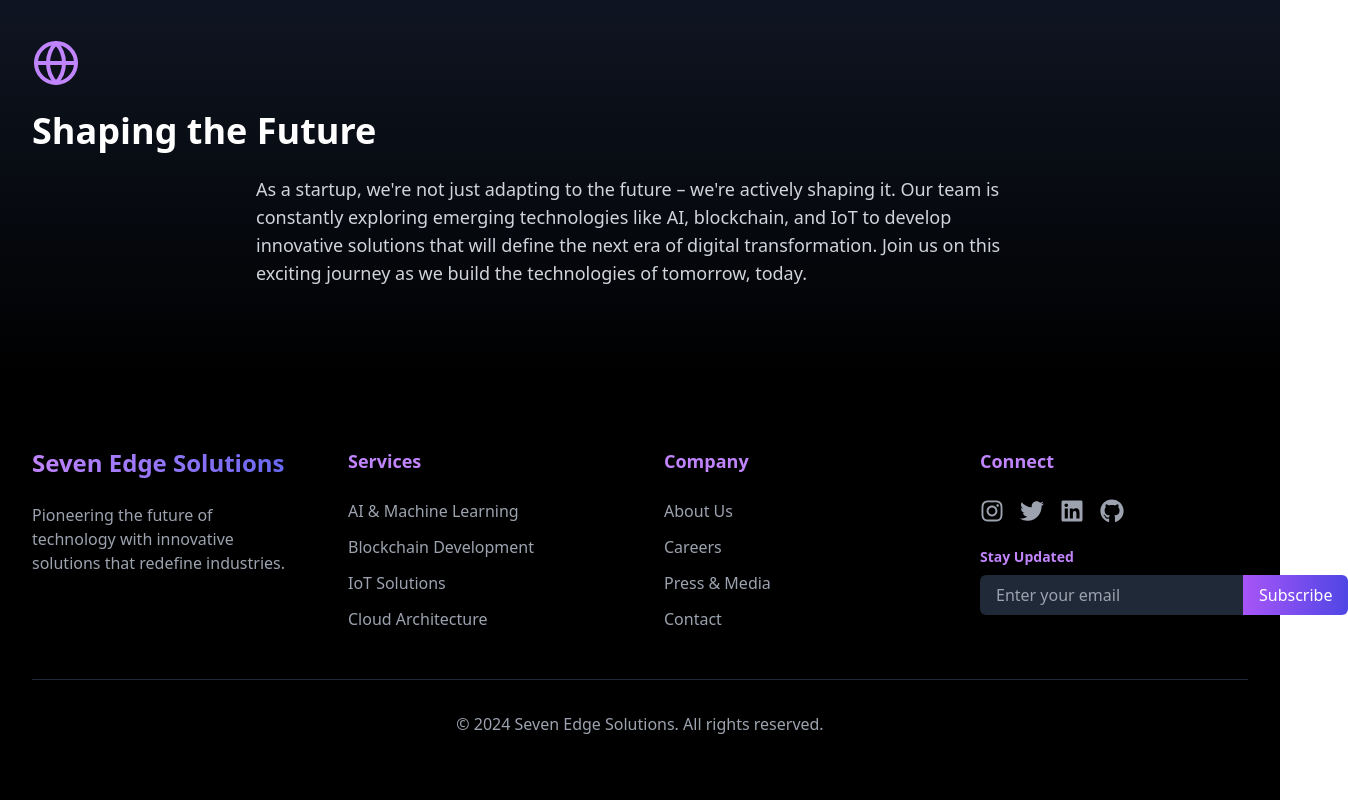
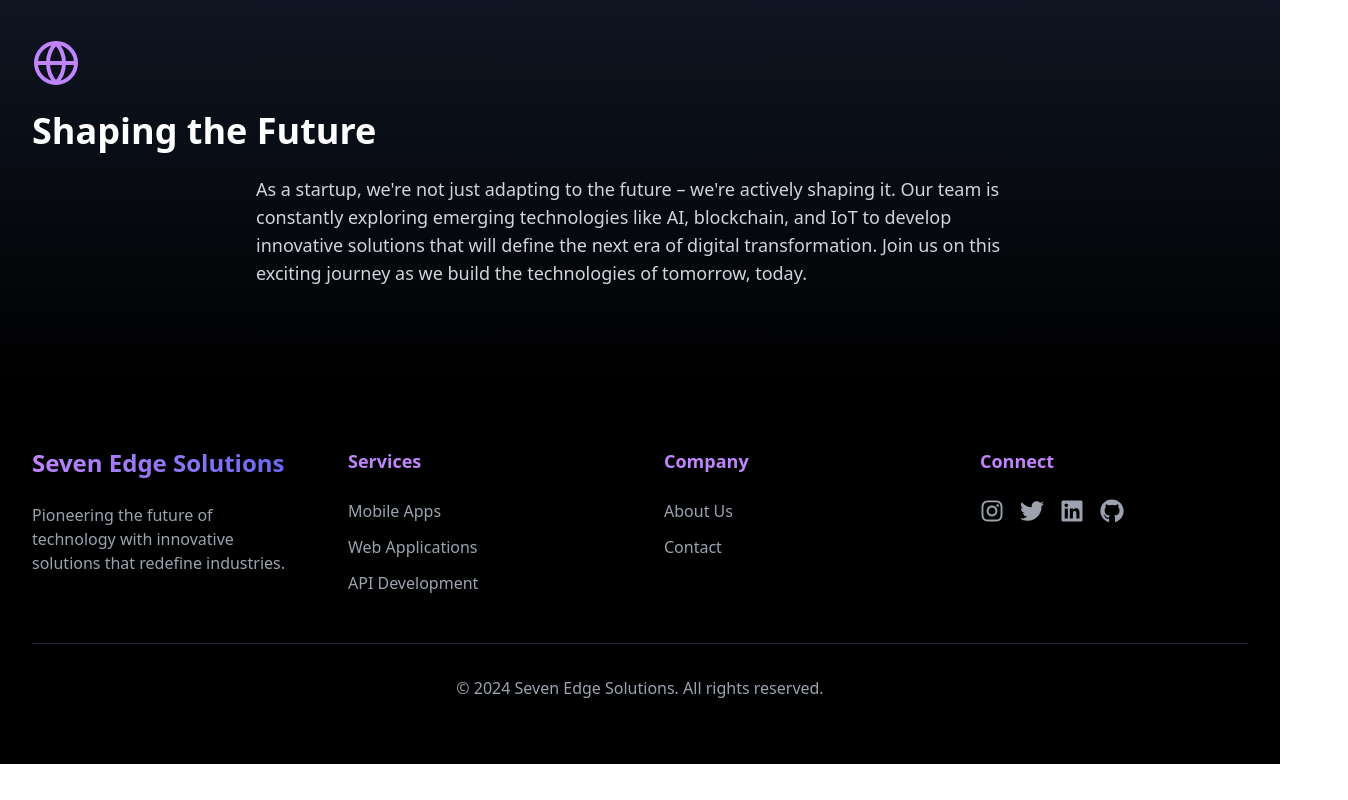
Before and after one commit to JoelWillams2021/7Edge-Solutions, a React (Vite) app in the folder Website/: page /about-us in a window 1280 px wide. Shown: the part 4199-4999 px from the top of the page, 1348 px wide, since content can reach past the window. After the commit the page ends 4963 px from the top, so only its background shows below. Built offline with nearby package versions, Linux system fonts and the light colour scheme; the HTML template or start-up script is replaced by a standard one.

Commit message:
Made some content changes

```diff
--- a/Website/index.html
+++ b/Website/index.html
@@ -5,7 +5,7 @@
     <link href="https://fonts.googleapis.com/css2?family=Montserrat:ital,wght@0,100..900;1,100..900&display=swap" rel="stylesheet">
     <link rel="icon" type="image/svg+xml" href="/pencil.svg" />
     <meta name="viewport" content="width=device-width, initial-scale=1.0" />
-    <title>7edge Solutions</title>
+    <title>7 Edge Solutions</title>
   </head>
   <body>
     <div id="root"></div>
--- a/Website/src/AboutUs.tsx
+++ b/Website/src/AboutUs.tsx
@@ -129,23 +129,18 @@ const Footer: React.FC = () => {
             <h4 className="text-lg font-semibold mb-6 text-purple-400">Services</h4>
             <ul className="space-y-3">
               <li>
-                <a href="/" className="text-gray-400 hover:text-white transition-colors">
-                  AI & Machine Learning
+                <a href="/portfolio" className="text-gray-400 hover:text-white transition-colors">
+                  Mobile Apps
                 </a>
               </li>
               <li>
-                <a href="/" className="text-gray-400 hover:text-white transition-colors">
-                  Blockchain Development
+                <a href="/portfolio" className="text-gray-400 hover:text-white transition-colors">
+                  Web Applications
                 </a>
               </li>
               <li>
-                <a href="/" className="text-gray-400 hover:text-white transition-colors">
-                  IoT Solutions
-                </a>
-              </li>
-              <li>
-                <a href="/" className="text-gray-400 hover:text-white transition-colors">
-                  Cloud Architecture
+                <a href="/portfolio" className="text-gray-400 hover:text-white transition-colors">
+                  API Development
                 </a>
               </li>
             </ul>
@@ -160,16 +155,6 @@ const Footer: React.FC = () => {
               <li>
                 <a href="/about-us" className="text-gray-400 hover:text-white transition-colors">
                   About Us
-                </a>
-              </li>
-              <li>
-                <a href="/careers" className="text-gray-400 hover:text-white transition-colors">
-                  Careers
-                </a>
-              </li>
-              <li>
-                <a href="/press" className="text-gray-400 hover:text-white transition-colors">
-                  Press & Media
                 </a>
               </li>
               <li>
@@ -218,24 +203,6 @@ const Footer: React.FC = () => {
               >
                 <FaGithub size={24} />
               </motion.a>
-            </div>
-            <div className="mt-6">
-              <h5 className="text-sm font-semibold mb-2 text-purple-400">Stay Updated</h5>
-              <form className="flex">
-                <input
-                  type="email"
-                  placeholder="Enter your email"
-                  className="bg-gray-800 text-white px-4 py-2 rounded-l-md focus:outline-none focus:ring-2 focus:ring-purple-500"
-                />
-                <motion.button
-                  type="submit"
-                  className="bg-gradient-to-r from-purple-500 to-indigo-600 text-white px-4 py-2 rounded-r-md"
-                  whileHover={{ scale: 1.05 }}
-                  whileTap={{ scale: 0.95 }}
-                >
-                  Subscribe
-                </motion.button>
-              </form>
             </div>
           </motion.div>
         </div>
@@ -516,7 +483,7 @@ const TeamSection: React.FC = () => {
               whileInView={{ opacity: 1, x: 0 }}
               transition={{ duration: 0.5, delay: 0.5 }}
             >
-              While we may be a startup, our collective experience spans decades across various tech domains. We're committed to fostering a culture of continuous learning, collaboration, and innovation, ensuring that we're always at the cutting edge of technology trends and best practices.
+              While we may be a startup, our collective experience spans years across various tech domains. We're committed to fostering a culture of continuous learning, collaboration, and innovation, ensuring that we're always at the cutting edge of technology trends and best practices.
             </motion.p>
           </div>
           <motion.div
--- a/Website/src/ContactForm.tsx
+++ b/Website/src/ContactForm.tsx
@@ -170,23 +170,18 @@ const Footer: React.FC = () => {
             <h4 className="text-lg font-semibold mb-6 text-purple-400">Services</h4>
             <ul className="space-y-3">
               <li>
-                <a href="/" className="text-gray-400 hover:text-white transition-colors">
-                  AI & Machine Learning
+                <a href="/portfolio" className="text-gray-400 hover:text-white transition-colors">
+                  Mobile Apps
                 </a>
               </li>
               <li>
-                <a href="/" className="text-gray-400 hover:text-white transition-colors">
-                  Blockchain Development
+                <a href="/portfolio" className="text-gray-400 hover:text-white transition-colors">
+                  Web Development
                 </a>
               </li>
               <li>
-                <a href="/" className="text-gray-400 hover:text-white transition-colors">
-                  IoT Solutions
-                </a>
-              </li>
-              <li>
-                <a href="/" className="text-gray-400 hover:text-white transition-colors">
-                  Cloud Architecture
+                <a href="/portfolio" className="text-gray-400 hover:text-white transition-colors">
+                  API Development
                 </a>
               </li>
             </ul>
@@ -201,16 +196,6 @@ const Footer: React.FC = () => {
               <li>
                 <a href="/about-us" className="text-gray-400 hover:text-white transition-colors">
                   About Us
-                </a>
-              </li>
-              <li>
-                <a href="/careers" className="text-gray-400 hover:text-white transition-colors">
-                  Careers
-                </a>
-              </li>
-              <li>
-                <a href="/press" className="text-gray-400 hover:text-white transition-colors">
-                  Press & Media
                 </a>
               </li>
               <li>
@@ -259,24 +244,6 @@ const Footer: React.FC = () => {
               >
                 <FaGithub size={24} />
               </motion.a>
-            </div>
-            <div className="mt-6">
-              <h5 className="text-sm font-semibold mb-2 text-purple-400">Stay Updated</h5>
-              <form className="flex">
-                <input
-                  type="email"
-                  placeholder="Enter your email"
-                  className="bg-gray-800 text-white px-4 py-2 rounded-l-md focus:outline-none focus:ring-2 focus:ring-purple-500"
-                />
-                <motion.button
-                  type="submit"
-                  className="bg-gradient-to-r from-purple-500 to-indigo-600 text-white px-4 py-2 rounded-r-md"
-                  whileHover={{ scale: 1.05 }}
-                  whileTap={{ scale: 0.95 }}
-                >
-                  Subscribe
-                </motion.button>
-              </form>
             </div>
           </motion.div>
         </div>
--- a/Website/src/Landing.tsx
+++ b/Website/src/Landing.tsx
@@ -499,9 +499,9 @@ const Footer: React.FC = React.memo(() => {
           >
             <h4 className="text-lg font-semibold mb-6 text-purple-400">Services</h4>
             <ul className="space-y-3">
-              <li><a href="/" className="text-gray-400 hover:text-white transition-colors">Mobile Apps</a></li>
-              <li><a href="/" className="text-gray-400 hover:text-white transition-colors">Web Applications</a></li>
-              <li><a href="/" className="text-gray-400 hover:text-white transition-colors">API Development</a></li>
+              <li><a href="/portfolio" className="text-gray-400 hover:text-white transition-colors">Mobile Apps</a></li>
+              <li><a href="/portfolio" className="text-gray-400 hover:text-white transition-colors">Web Applications</a></li>
+              <li><a href="/portfolio" className="text-gray-400 hover:text-white transition-colors">API Development</a></li>
             </ul>
           </motion.div>
           <motion.div
@@ -514,7 +514,6 @@ const Footer: React.FC = React.memo(() => {
             <ul className="space-y-3">
               <li><a href="/about-us" className="text-gray-400 hover:text-white transition-colors">About Us</a></li>
               <li><a href="/contact" className="text-gray-400 hover:text-white transition-colors">Contact</a></li>
-              <li><a href="/careers" className="text-gray-400 hover:text-white transition-colors">Careers</a></li>
             </ul>
           </motion.div>
           <motion.div
--- a/Website/src/Portfolio.tsx
+++ b/Website/src/Portfolio.tsx
@@ -165,7 +165,7 @@ const EnhancedHeroSection: React.FC = () => {
             animate={{ opacity: 1, y: 0 }}
             transition={{ duration: 0.5, delay: 0.2 }}
           >
-            Pioneering AI, Blockchain, and Cloud solutions that transform industries and drive innovation
+            Pioneering AI, Web, and Cloud solutions that transform industries and drives innovation
           </motion.p>
           <motion.button
             className="bg-gradient-to-r from-purple-500 to-indigo-600 text-white px-8 py-4 rounded-full text-lg font-medium hover:from-purple-600 hover:to-indigo-700 transition-all duration-300 shadow-lg hover:shadow-xl"
@@ -205,9 +205,7 @@ const StatCard: React.FC<{ icon: React.ReactNode; value: string; label: string }
 const StartupProgressSection: React.FC = () => {
   const stats = [
     { icon: <Users />, value: "Alpha", label: "Development Stage" },
-    { icon: <Briefcase />, value: "3", label: "Pilot Projects" },
-    { icon: <Award />, value: "2", label: "Research Patents Pending" },
-    { icon: <Cpu />, value: "4", label: "Core Technologies" },
+    { icon: <Cpu />, value: "7", label: "Core Technologies" },
   ]
 
   return (
@@ -221,15 +219,18 @@ const StartupProgressSection: React.FC = () => {
         >
           Our Startup Journey
         </motion.h2>
-        <div className="grid grid-cols-2 md:grid-cols-4 gap-8">
+        <div className="flex flex-wrap justify-center gap-8">
           {stats.map((stat, index) => (
-            <StatCard key={index} {...stat} />
+            <div key={index} className="w-full sm:w-1/2 md:w-1/3 lg:w-1/4">
+              <StatCard {...stat} />
+            </div>
           ))}
         </div>
       </div>
     </section>
   )
 }
+
 
 const EnhancedProjectCard: React.FC<{ title: string; description: string; icon: React.ReactNode; index: number }> = ({
   title,
@@ -396,10 +397,10 @@ const EnhancedTechnologiesSection: React.FC = () => {
 
 const StartupMilestonesSection: React.FC = () => {
   const milestones = [
-    { title: "Concept Validation", description: "Successfully validated our core technology concept" },
-    { title: "Seed Funding", description: "Secured initial seed funding to accelerate development" },
-    { title: "Beta Launch", description: "Launched beta version to early adopters for feedback" },
-    { title: "First Enterprise Client", description: "Onboarded our first enterprise client for a pilot project" },
+    { title: "Enhance Customer Satisfaction", description: "Focus on delievering reliable, high-quality software solutions to our clients" },
+    { title: "Expand Market Reach", description: "Build the company's prescene in key target markets by utilizing key partnerships and networking strategies" },
+    { title: "Drive Innovation through R&D", description: "Dedicate resources through research and development to stay ahead of industry trends and create cutting-edge software solutions" },
+    { title: "Building a Strong Talent Pool", description: "Build a network of passionate, top of the line technical talent to drive company growth" },
   ]
 
   return (
@@ -411,7 +412,7 @@ const StartupMilestonesSection: React.FC = () => {
           whileInView={{ opacity: 1, y: 0 }}
           transition={{ duration: 0.5 }}
         >
-          Our Startup Milestones
+          Our Business Goals
         </motion.h2>
         <div className="grid grid-cols-1 md:grid-cols-2 gap-8">
           {milestones.map((milestone, index) => (
@@ -467,25 +468,11 @@ const TestimonialsSection: React.FC = () => {
   const testimonials = [
     {
       quote:
-        "Seven Edge Solutions has shown incredible potential with their innovative approach to AI integration. Their team's expertise is evident in the early results of our collaboration.",
-      author: 'Dr. Emily Chen',
-      role: 'CTO, TechStart Innovations',
-      image: '/placeholder.svg?height=200&width=200',
-    },
-    {
-      quote:
-        "As an early adopter of Seven Edge's technology, I'm impressed by their commitment to pushing the boundaries of what's possible in blockchain solutions.",
-      author: 'Michael Rodriguez',
-      role: 'Founder, BlockChain Ventures',
-      image: '/placeholder.svg?height=200&width=200',
-    },
-    {
-      quote:
-        "Seven Edge's approach to cloud architecture is refreshing. Their solutions, though in early stages, show promise for scalability and efficiency.",
-      author: 'Sarah Johnson',
-      role: 'Cloud Architect, FutureTech Inc.',
-      image: '/placeholder.svg?height=200&width=200',
-    },
+        "I am delighted to express my sincere appreciation for the exceptional services provided by 7 Edge Solutions. As a fellow young business owner, I was amazed by their prowess in coding, conducting meetings, and crafting well-written paragraphs, among other essential tasks. Despite being a small business with team members still in school, their dedication and talent shone through brilliantly",
+      author: 'Ryan Paige',
+      role: 'Photogrpaher & Entrepreneur',
+      image: '../images/paige.jpg',
+    }
   ]
 
   useEffect(() => {
@@ -504,7 +491,7 @@ const TestimonialsSection: React.FC = () => {
           whileInView={{ opacity: 1, y: 0 }}
           transition={{ duration: 0.5 }}
         >
-          What Our Early Adopters Say
+          What Our Clients Say
         </motion.h2>
         <div className="relative h-[300px] md:h-[250px]">
           <AnimatePresence mode="wait">
@@ -552,23 +539,18 @@ const Footer: React.FC = () => {
             <h4 className="text-lg font-semibold mb-6 text-purple-400">Services</h4>
             <ul className="space-y-3">
               <li>
-                <a href="/" className="text-gray-400 hover:text-white transition-colors">
-                  AI & Machine Learning
+                <a href="/portfolio" className="text-gray-400 hover:text-white transition-colors">
+                  Mobile Apps
                 </a>
               </li>
               <li>
-                <a href="/" className="text-gray-400 hover:text-white transition-colors">
-                  Blockchain Development
+                <a href="/portfolio" className="text-gray-400 hover:text-white transition-colors">
+                  Web Development
                 </a>
               </li>
               <li>
-                <a href="/" className="text-gray-400 hover:text-white transition-colors">
-                  IoT Solutions
-                </a>
-              </li>
-              <li>
-                <a href="/" className="text-gray-400 hover:text-white transition-colors">
-                  Cloud Architecture
+                <a href="/portfolio" className="text-gray-400 hover:text-white transition-colors">
+                  API Development
                 </a>
               </li>
             </ul>
@@ -583,16 +565,6 @@ const Footer: React.FC = () => {
               <li>
                 <a href="/about-us" className="text-gray-400 hover:text-white transition-colors">
                   About Us
-                </a>
-              </li>
-              <li>
-                <a href="/careers" className="text-gray-400 hover:text-white transition-colors">
-                  Careers
-                </a>
-              </li>
-              <li>
-                <a href="/press" className="text-gray-400 hover:text-white transition-colors">
-                  Press & Media
                 </a>
               </li>
               <li>
@@ -642,24 +614,6 @@ const Footer: React.FC = () => {
                 <FaGithub size={24} />
               </motion.a>
             </div>
-            <div className="mt-6">
-              <h5 className="text-sm font-semibold mb-2 text-purple-400">Stay Updated</h5>
-              <form className="flex">
-                <input
-                  type="email"
-                  placeholder="Enter your email"
-                  className="bg-gray-800 text-white px-4 py-2 rounded-l-md focus:outline-none focus:ring-2 focus:ring-purple-500"
-                />
-                <motion.button
-                  type="submit"
-                  className="bg-gradient-to-r from-purple-500 to-indigo-600 text-white px-4 py-2 rounded-r-md"
-                  whileHover={{ scale: 1.05 }}
-                  whileTap={{ scale: 0.95 }}
-                >
-                  Subscribe
-                </motion.button>
-              </form>
-            </div>
           </motion.div>
         </div>
         <div className="border-t border-gray-800 mt-12 pt-8 text-center text-gray-400">
@@ -670,66 +624,32 @@ const Footer: React.FC = () => {
   )
 }
 
-const FeaturedVideoSection: React.FC = () => {
-  const [isVideoReady, setIsVideoReady] = useState(false)
-
-  return (
-    <section className="py-24 bg-gradient-to-b from-gray-900 to-black">
-      <div className="max-w-7xl mx-auto px-4 sm:px-6 lg:px-8">
-        <motion.h2
-          className="text-4xl md:text-5xl font-bold mb-16 text-center text-white"
-          initial={{ opacity: 0, y: -50 }}
-          whileInView={{ opacity: 1, y: 0 }}
-          transition={{ duration: 0.5 }}
-        >
-          Our Vision in Action
-        </motion.h2>
-        <div className="aspect-w-16 aspect-h-9 rounded-lg overflow-hidden shadow-2xl">
-                      <ReactPlayer
-              url="/images/invideo-ai-1080 Discover Our Cutting-Edge Software Solut 2024-10-25.mp4"
-              width="100%"
-              height="100%"
-              controls
-              light="/placeholder.svg?height=720&width=1280"
-              onReady={() => setIsVideoReady(true)}
-                            style={{ opacity: isVideoReady ? 1 : 0, transition: 'opacity 0.5s ease-in-out' }}
-            />
-          {!isVideoReady && (
-            <div className="absolute inset-0 flex items-center justify-center bg-gray-900">
-
-            </div>
-          )}
-        </div>
-      </div>
-    </section>
-  )
-}
 
 
 export default function EnhancedPortfolio() {
   const projects = [
     {
-      title: 'NeuroSync AI',
+      title: 'Plant Health AI',
       description:
-        'Revolutionary AI platform that seamlessly integrates with IoT devices, optimizing smart home and industrial automation systems with unprecedented efficiency.',
+        'A machine learning integrated website that takes images as input to help evaluate plant health.',
       icon: <Cpu size={48} className="text-purple-400" />,
     },
     {
-      title: 'Quantum Ledger',
+      title: 'eCommerce Website',
       description:
-        'Next-generation blockchain solution offering unparalleled security and scalability for financial institutions and government agencies.',
+        'A next-generation eCommerce website for a clothing store, offering unparalleled security, flexibility and convenience for the business owner.',
       icon: <SiHiveBlockchain size={48} className="text-indigo-400" />,
     },
     {
-      title: 'EcoSphere Analytics',
+      title: 'Celestify',
       description:
-        'Advanced environmental monitoring system utilizing satellite data and machine learning to predict and mitigate climate change impacts.',
+        'An advanced 3-D solar system representation, with helpful information blocks attached to each planet.',
       icon: <Globe size={48} className="text-green-400" />,
     },
     {
-      title: 'MediChain Secure',
+      title: 'AI Dectector',
       description:
-        'Blockchain-powered healthcare data management system ensuring patient privacy while facilitating seamless data sharing among authorized medical professionals.',
+        'A state of the art AI Detector that helps detect plagiarism in academic works.',
       icon: <Database size={48} className="text-blue-400" />,
     },
   ]
@@ -738,7 +658,6 @@ export default function EnhancedPortfolio() {
     <div className="bg-black min-h-screen">
       <Header />
       <EnhancedHeroSection />
-      <FeaturedVideoSection />
       <main>
         <StartupProgressSection />
         <section className="py-24 bg-gradient-to-b from-black to-gray-900">
--- a/Website/src/components/Footer.tsx
+++ b/Website/src/components/Footer.tsx
@@ -24,8 +24,7 @@ export default function Footer() {
             <h4 className="text-sm font-semibold mb-4 uppercase">Company</h4>
             <ul className="space-y-2">
               <li><a href="/about-us" className="text-gray-400 hover:text-white transition-colors">About Us</a></li>
-              <li><a href="/contact" className="text-gray-400 hover:text-white transition-colors">Contact</a></li>
-              <li><a href="/careers" className="text-gray-400 hover:text-white transition-colors">Careers</a></li>
+              <li><a href="/contact" className="text-gray-400 hover:text-white transition-colors">Coewntact</a></li>+
             </ul>
           </div>
           <div className="animate-fadeInUp" style={{ animationDelay: '400ms' }}>
```
Also changed, not shown: Website/public/images/paige.jpg (added).
